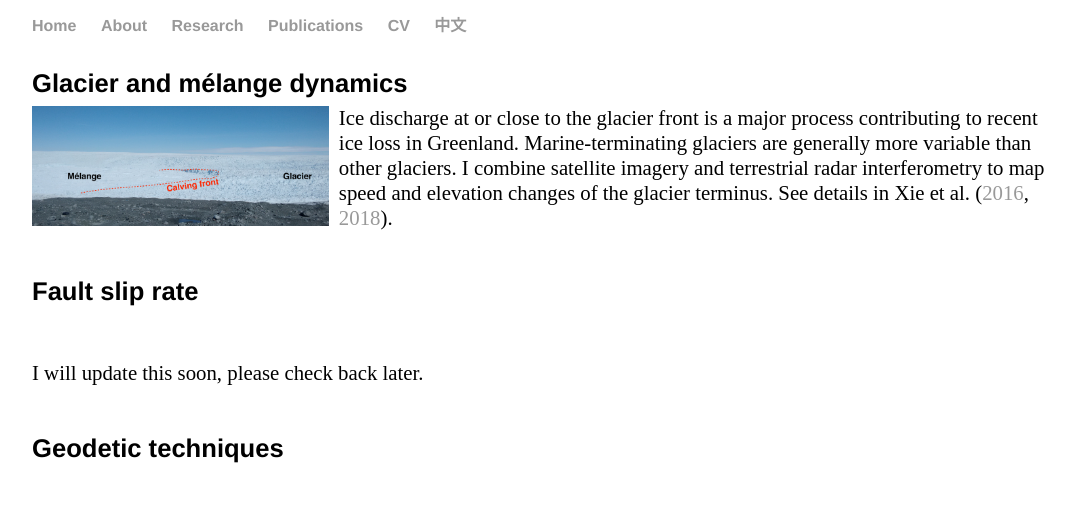
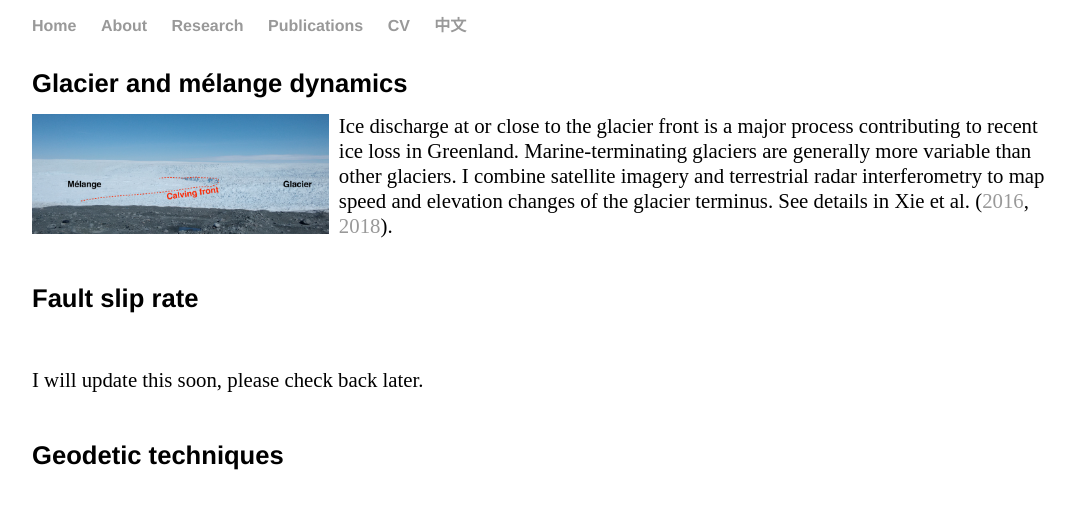
Before and after one commit to suruixie/suruixie.github.io, a Jekyll site: the page built from research/index.html, in a window 1280 px wide. Shown: the top 509 px of the page, without its empty margins (96-1171 px from the left). Built offline with Jekyll 4.4.1, drawn with Linux system fonts in a browser that asks for light colours.

Commit message:
Update index.html

```diff
--- a/research/index.html
+++ b/research/index.html
@@ -3,7 +3,7 @@ layout: default
 title: Surui's research
 ---
 <div class="research">
-	<h4 style="margin-bottom:-0.5em;">Glacier and mélange dynamics </h4>
+	<h4 style="margin-bottom:-0.2em;">Glacier and mélange dynamics </h4>
 	<p style="line-height:120%;">
 	<img src="../images/research_glacier.jpg" height="120" style="float:left; margin-left:0px; margin-right:10px; margin-top:0px;" />
 	Ice discharge at or close to the glacier front is a major process contributing to recent ice loss in Greenland.
```
